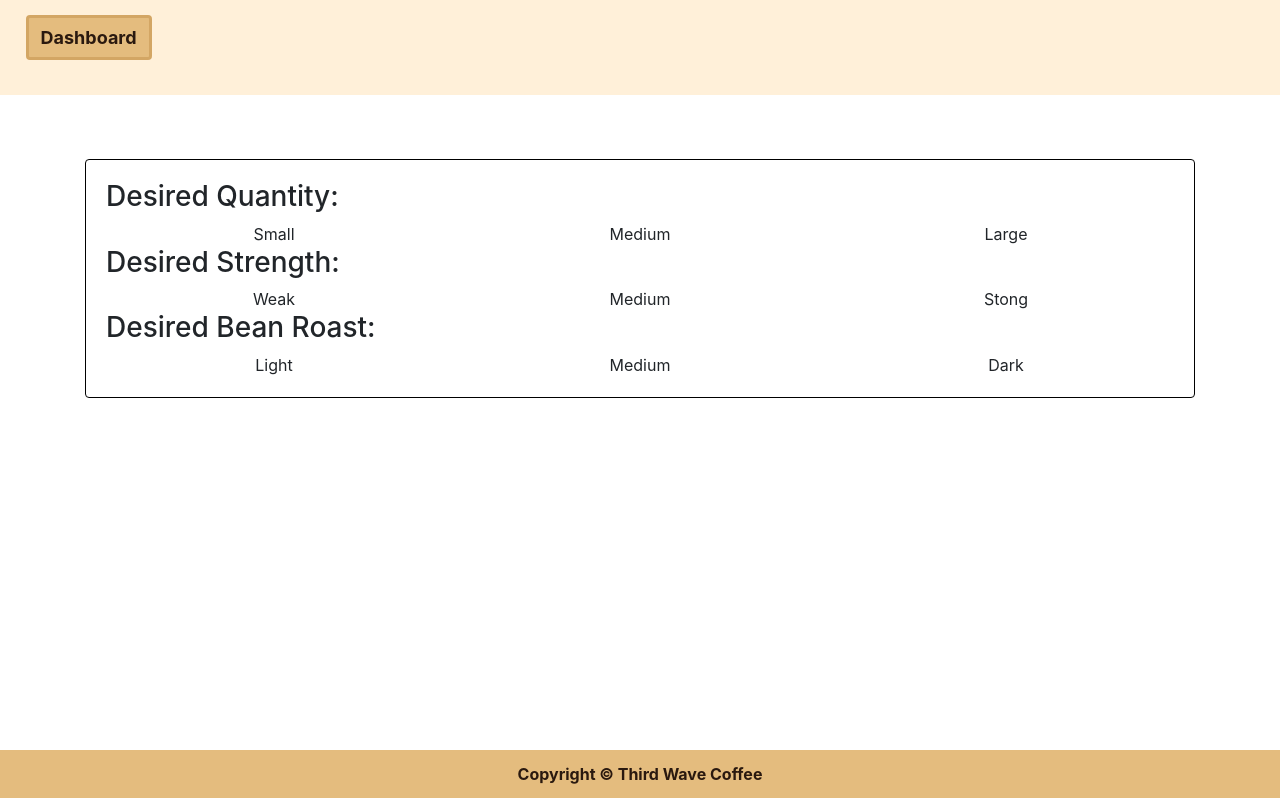
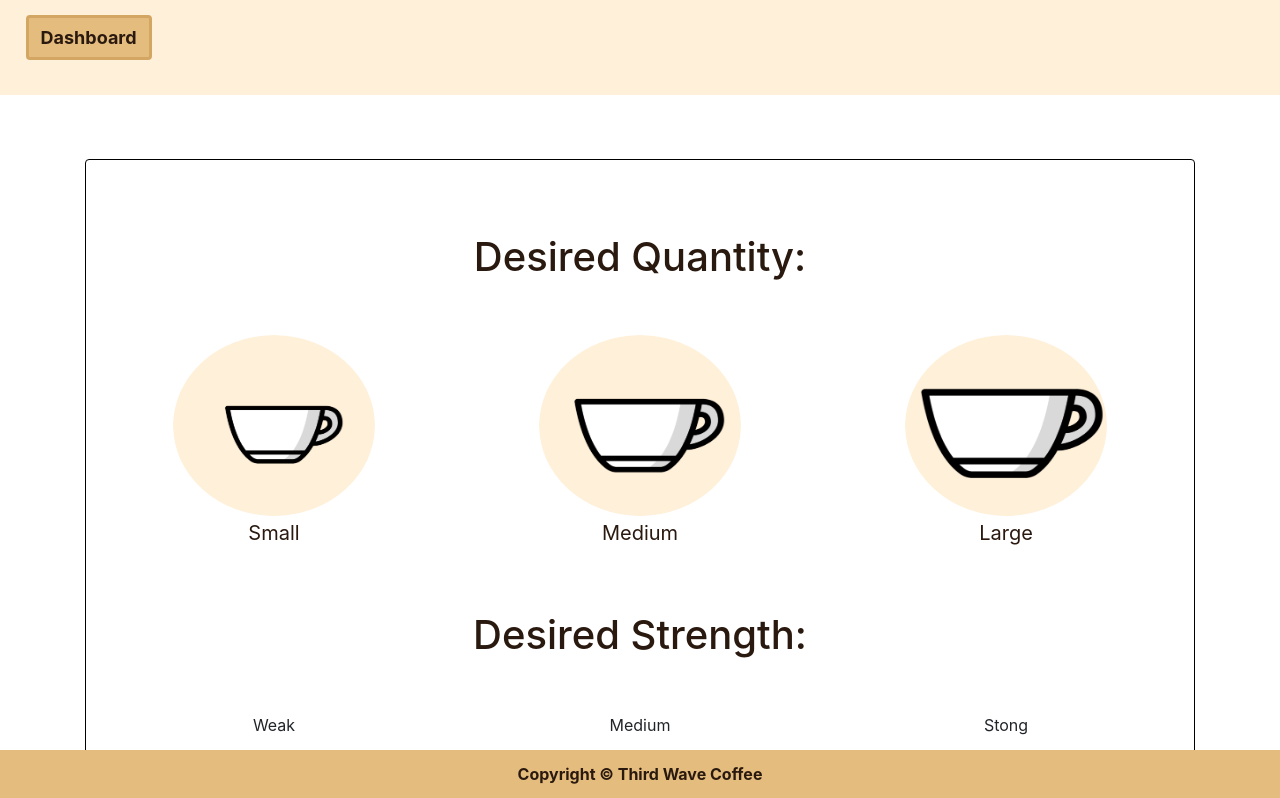
Before and after one commit to Eshi44/Third-Wave-Coffe, a React (Create React App) app in the folder client/: page /preferences in a window 1280 px wide. Shown: the top 798 px of the page. Built offline with nearby package versions, Linux system fonts and the light colour scheme.

Commit message:
added first input to preferences page

```diff
--- a/client/src/containers/Preferences/Preferences.css
+++ b/client/src/containers/Preferences/Preferences.css
@@ -1,8 +1,53 @@
 /* card top margin */
 #cardCalculation {
     margin-top: 5%;
+    margin-bottom: 10%;
 }
 /* card border color */
 div#card-body{
     border-color: black;
 }
+#inputOne {
+    border-radius: 50%;
+    height: 90%;
+    width: 60%;
+}
+#inputTwo {
+    border-radius: 50%;
+    height: 90%;
+    width: 60%;
+}
+#inputThree {
+    border-radius: 50%;
+    height: 90%;
+    width: 60%;
+}
+#inputOne:hover{
+    border: solid black;
+}
+#inputTwo:hover{
+    border: solid black;
+}
+#inputThree:hover{
+    border: solid black;
+}
+#desiredTextFirst {
+    text-align:center;
+    margin-bottom: 5%;
+    margin-top: 5%;
+    color: #2a190f;
+    font-size: 40px;
+}
+#desiredText{
+    text-align:center;
+    margin-bottom: 5%;
+    margin-top: 7%;
+    color: #2a190f;
+    font-size: 40px;
+}
+#textsml {
+    position: absolute;
+    margin-top: 50%;
+    color: #2a190f;
+    font-size: 20px;
+}
--- a/client/src/containers/Preferences/Preferences.jsx
+++ b/client/src/containers/Preferences/Preferences.jsx
@@ -1,6 +1,9 @@
 import React, { Component } from "react";
 import Header from "../../components/Shared/Header/Header";
 import "./Preferences.css";
+import SmallCup from "../../images/small-cup.png";
+import MedCup from "../../images/medium-cup.png";
+import LargeCup from "../../images/large-cup.png";
 
 class Chemex extends Component {
 	constructor() {
@@ -21,23 +24,63 @@ class Chemex extends Component {
 				<div className="container" id="cardCalculation">
 					<div className="card" id="card-body">
 						<div className="card-body">
-							<h3 id="desiredText">Desired Quantity:</h3>
+							<h3 id="desiredTextFirst">Desired Quantity:</h3>
 							<div className="row">
-							<div className="col col-sm-4 col-md-4 col-lg-4 d-flex justify-content-center" >Small</div>
-							<div className="col col-sm-4 col-md-4 col-lg-4 d-flex justify-content-center">Medium</div>
-							<div className="col col-sm-4 col-md-4 col-lg-4 d-flex justify-content-center">Large</div>
+								<div className="col col-sm-4 col-md-4 col-lg-4 d-flex justify-content-center">
+									<input
+										id="inputOne"
+										type="image"
+										className="img-responsive"
+										src={SmallCup}
+										alt="Small Cup"
+									/>
+
+									<p id="textsml">Small</p>
+								</div>
+								<div className="col col-sm-4 col-md-4 col-lg-4 d-flex justify-content-center">
+									<input
+										id="inputTwo"
+										type="image"
+										className="img-responsive"
+										src={MedCup}
+										alt="Medium Cup"
+									/>
+									<p id="textsml">Medium</p>
+								</div>
+								<div className="col col-sm-4 col-md-4 col-lg-4 d-flex justify-content-center">
+									<input
+										id="inputThree"
+										type="image"
+										className="img-responsive"
+										src={LargeCup}
+										alt="Large Cup"
+									/>
+									<p id="textsml">Large</p>
+								</div>
 							</div>
 							<h3 id="desiredText">Desired Strength:</h3>
 							<div className="row">
-							<div className="col col-sm-4 col-md-4 col-lg-4 d-flex justify-content-center" >Weak</div>
-							<div className="col col-sm-4 col-md-4 col-lg-4 d-flex justify-content-center">Medium</div>
-							<div className="col col-sm-4 col-md-4 col-lg-4 d-flex justify-content-center">Stong</div>
+								<div className="col col-sm-4 col-md-4 col-lg-4 d-flex justify-content-center">
+									Weak
+								</div>
+								<div className="col col-sm-4 col-md-4 col-lg-4 d-flex justify-content-center">
+									Medium
+								</div>
+								<div className="col col-sm-4 col-md-4 col-lg-4 d-flex justify-content-center">
+									Stong
+								</div>
 							</div>
 							<h3 id="desiredText">Desired Bean Roast:</h3>
 							<div className="row">
-							<div className="col col-sm-4 col-md-4 col-lg-4 d-flex justify-content-center" >Light</div>
-							<div className="col col-sm-4 col-md-4 col-lg-4 d-flex justify-content-center">Medium</div>
-							<div className="col col-sm-4 col-md-4 col-lg-4 d-flex justify-content-center">Dark</div>
+								<div className="col col-sm-4 col-md-4 col-lg-4 d-flex justify-content-center">
+									Light
+								</div>
+								<div className="col col-sm-4 col-md-4 col-lg-4 d-flex justify-content-center">
+									Medium
+								</div>
+								<div className="col col-sm-4 col-md-4 col-lg-4 d-flex justify-content-center">
+									Dark
+								</div>
 							</div>
 						</div>
 					</div>
```
Also changed, not shown: client/src/images/medium-cup.png, client/src/images/small-cup.png.
